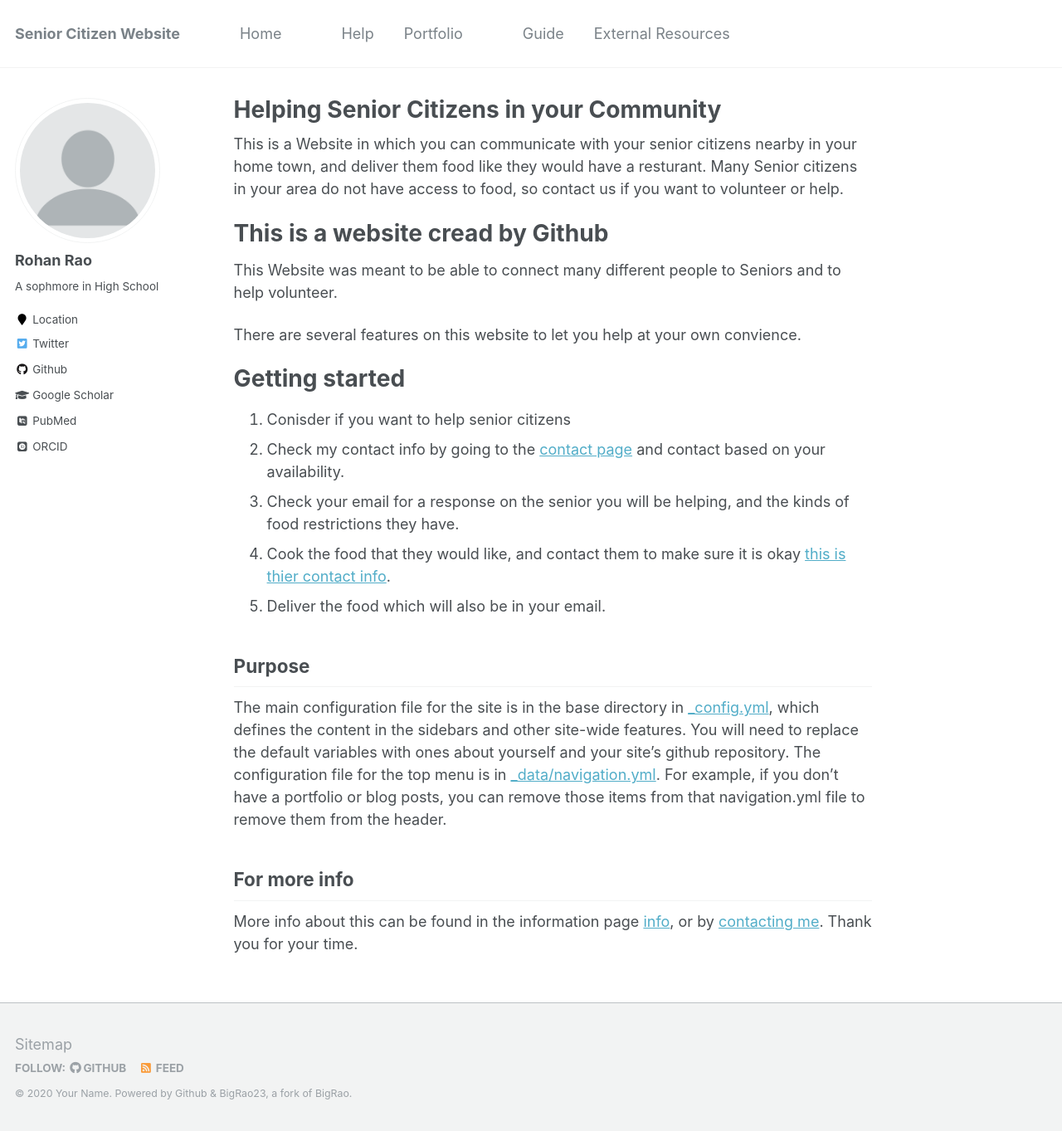
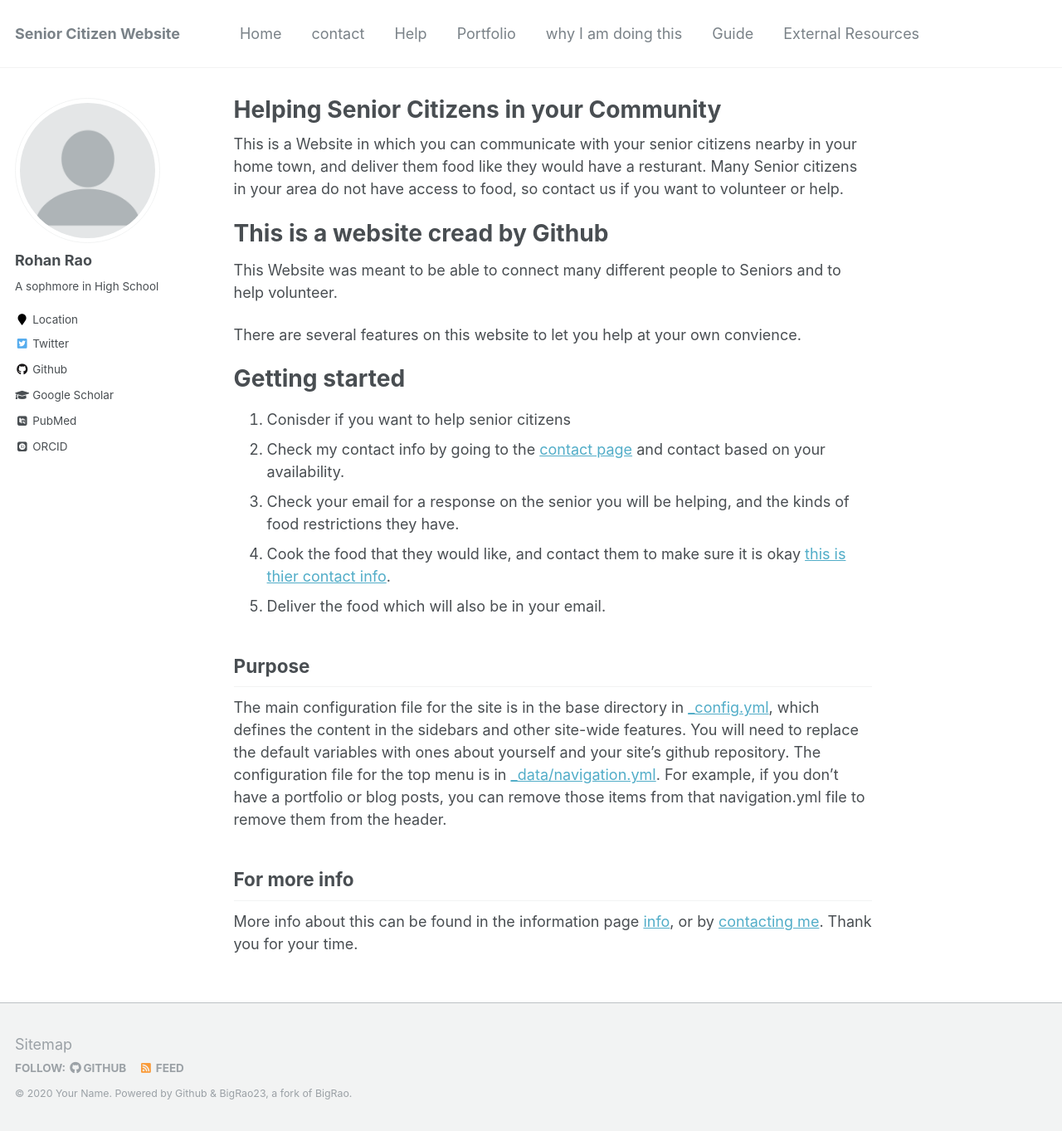
Before and after one commit to rohan23rao/Senior-Citizens, a Jekyll site: the page built from academicpages.github.io-master/_pages/about.md, in a window 1280 px wide and 1363 px high. Shown: the whole window at 83% size. Built offline with Jekyll 4.4.1, drawn with Linux system fonts in a browser that asks for light colours; some web fonts are replaced; a file with an impossible date is left out.

Commit message:
Update navigation.yml

```diff
--- a/_data/navigation.yml
+++ b/_data/navigation.yml
@@ -3,7 +3,7 @@ main:
   - title: "Home"
     url: /about/
 
-  - title: ""
+  - title: "contact"
     url: /talks/
 
   - title: "Help"
@@ -12,7 +12,7 @@ main:
   - title: "Portfolio"
     url: /portfolio/
 
-  - title: ""
+  - title: "why I am doing this"
     url: /year-archive/
 
   - title: "Guide"
```
